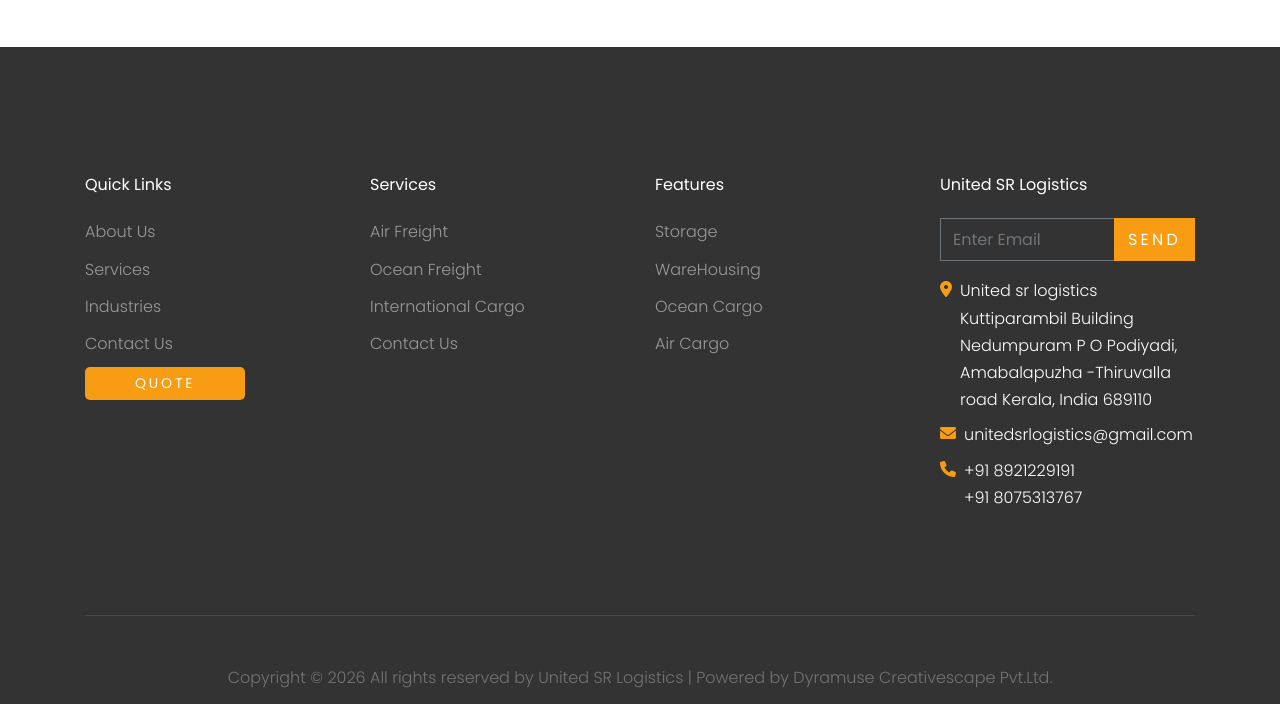
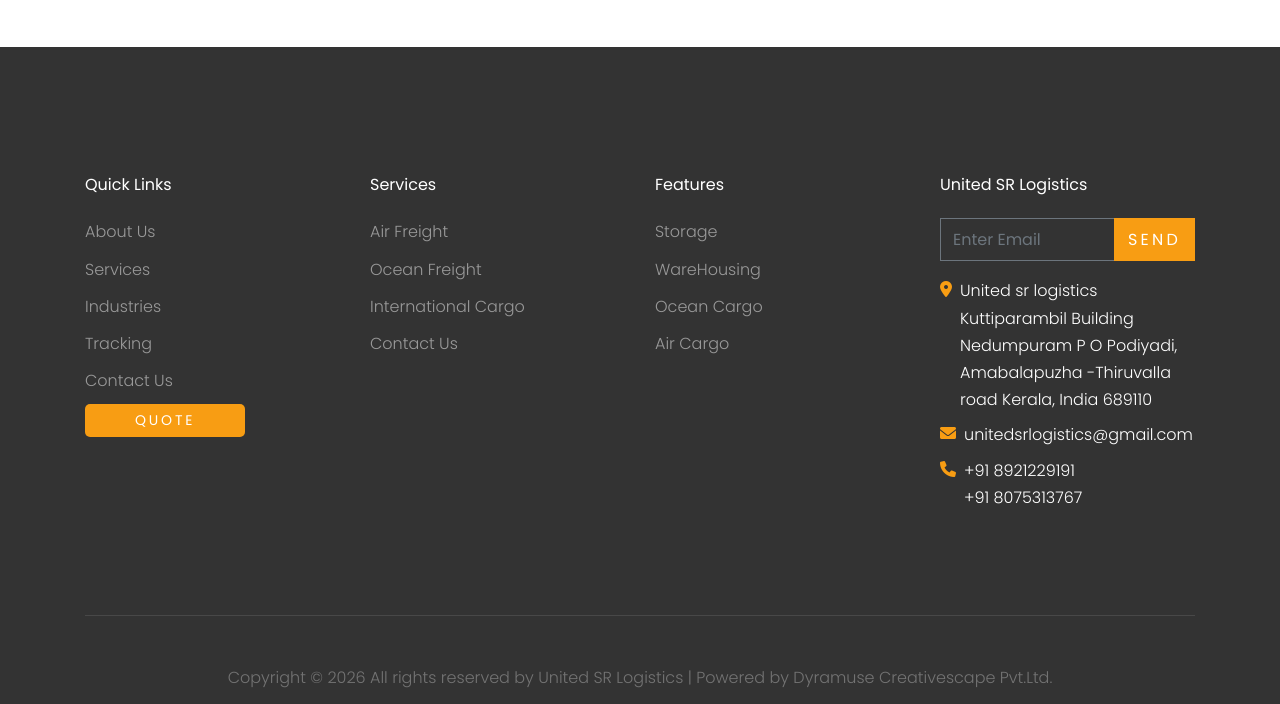
Before and after one commit to Akhil3464/United-SR, a website: page views/404.html in a window 1280 px wide. Shown: the part 1612-2316 px from the top of the page. Drawn offline with nearby package versions, Linux system fonts and the light colour scheme; files that its build step writes are made by us from their sources; files whose address does not match are found by name; a web font is replaced by a local one.

Commit message:
Add Tracking link to navigation and include Font Awesome stylesheet in contact page

```diff
--- a/views/404.html
+++ b/views/404.html
@@ -76,6 +76,7 @@
                   </ul>
                 </li>
                 <li><a href="/industries">Industries</a></li>
+                <li><a href="/tracking">Tracking</a></li>
                 <li><a href="/contact">Contact</a></li>
               </ul>
             </nav>
@@ -192,6 +193,7 @@
                   <li><a href="/about">About Us</a></li>
                   <li><a href="/services">Services</a></li>
                   <li><a href="/industries">Industries</a></li>
+                  <li><a href="/tracking">Tracking</a></li>
                   <li><a href="/contact">Contact Us</a></li>
                   <li>
                     <a href="/request-a-quote" class="btn btn-sm btn-primary text-white px-5 py-1 "
```
Also changed, not shown: views/contact.html (+1 -1 lines).
